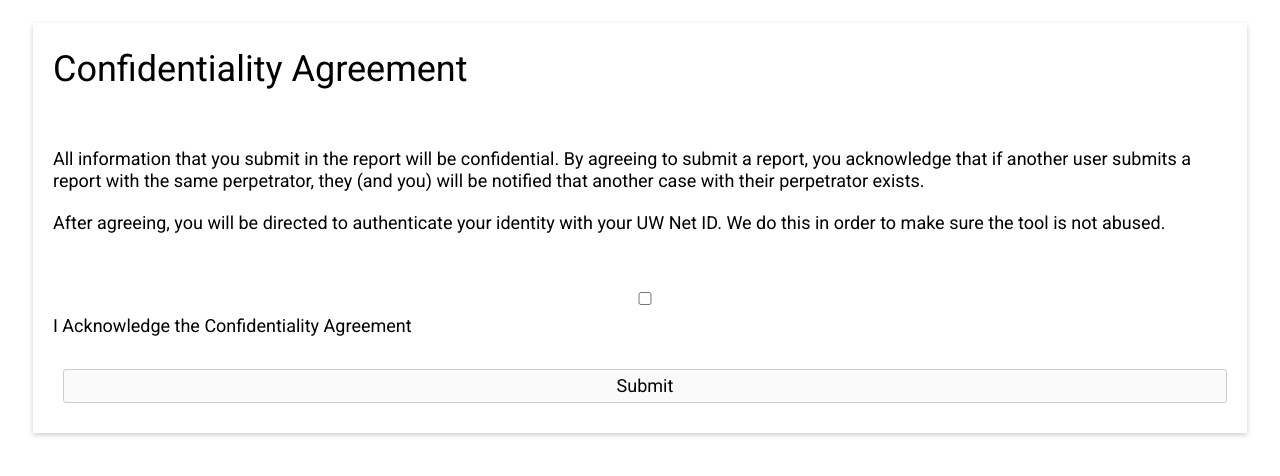
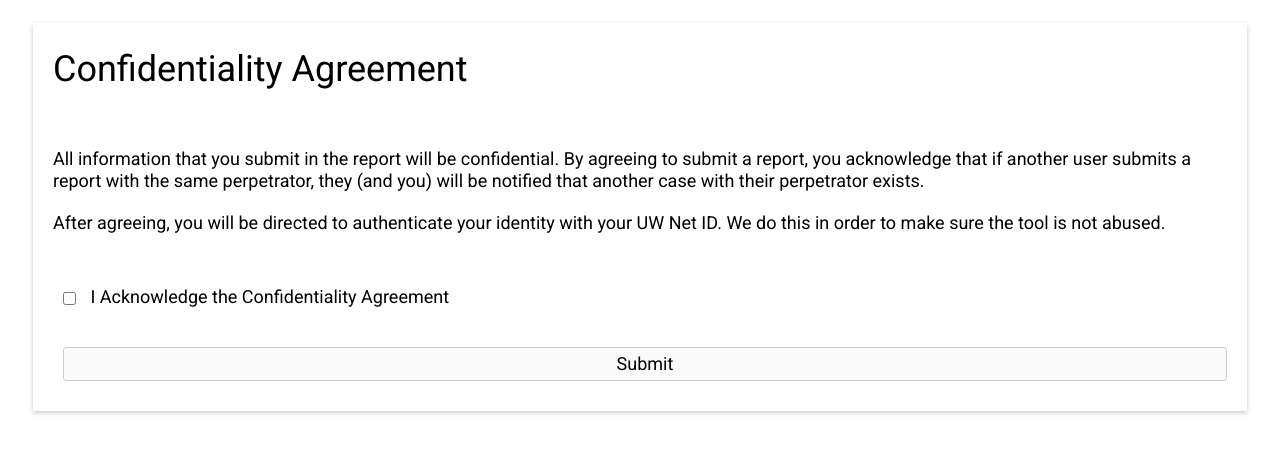
Before and after one commit to luuuk/Dubhacks, a Django app: page /confidentiality in a window 1280 px wide. Shown: the top 476 px of the page. Run offline with Django 3.2, Linux system fonts and the light colour scheme.

Commit message:
checkbox

```diff
--- a/mysite/app/templates/app/confidentiality.html
+++ b/mysite/app/templates/app/confidentiality.html
@@ -114,7 +114,7 @@
     display: none;
     }
     input[type="checkbox"] {
-    vertical-align:middle;
+    width: auto;
      }
     input[type="time"]::-webkit-inner-spin-button {
     margin: 2px 22px 0 0;
```
